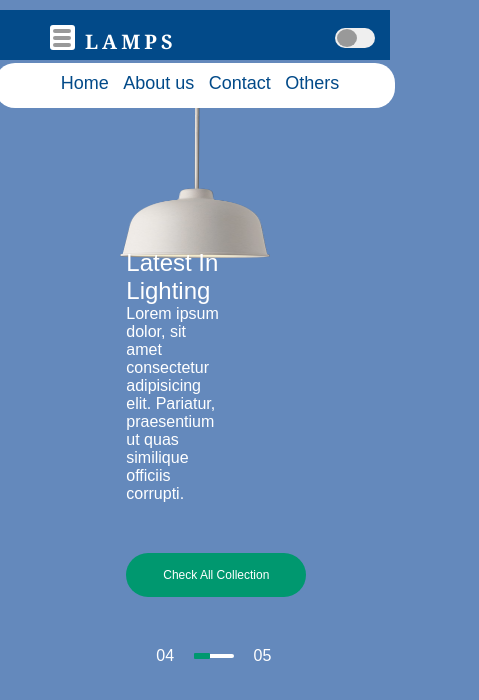
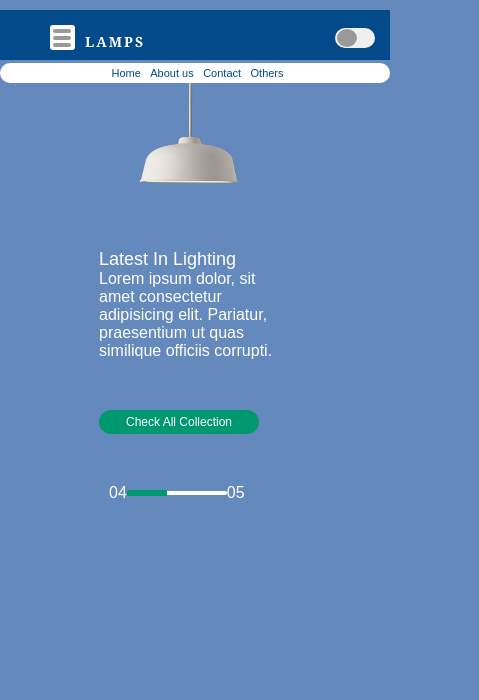
Before and after one commit to Yman172/THE-LAMP, a plain HTML site: page index.html in a window 390 px wide. Both pictures are taken after a click on the button 62 px from the left and 37 px from the top of the page. Shown: the whole page, 479 px wide, since content can reach past the window. Drawn offline with Linux system fonts and the light colour scheme.

Commit message:
change media querye

```diff
--- a/index.css
+++ b/index.css
@@ -177,6 +177,8 @@ button span{
     background-color: #00986f;
 }
 
+
+
 .child_lamp_container{
     margin-left: 50px;
 }
@@ -294,6 +296,7 @@ button span{
 
 
 
+
 .childres_light{
     border-radius: 0px;
     /* width: 78%; */
@@ -376,6 +379,8 @@ button span{
         background-color: #00986f;
     }
 
+
+
     .child_lamp_container{
         margin-left: 50px;
     }
@@ -453,100 +458,181 @@ button span{
         width: 150px;
     }
 }
-
-@media (max-width: 550px){
-
-    .lamp{
-        /* background-color: aquamarine; */
-        position: absolute;
-        left: 50%;
-        transform: translate(-50%);
-        width: 150px;
-        height: 150px;
-    }
-
-
-    .lamp_container{
-        display: flex;
-        flex-direction: column;
-        width: 100%;
-        height: 450px;
-        /* background-color: #999; */
-    }
-    .light{
-        margin-left: 0px;
-        /* background-color: azure; */
-        width: 100%;
-        height: 300px;
-        margin-top: 0px;
-        transition: opacity 0.5s;
-    }
-
-
-
-
+.para_text_six{
+    border-radius: 0;
 }
 
 
-
-
+/* .btn{
+    visibility: hidden;
+} */
 @media (max-width: 671.1px){
 
     .span_toggle_res{
         position: relative;
         left: 0%;
     }
-      .second_container{
-        /* background-color: violet;  */
-        flex-direction: column;
-        justify-content: center;
+    #child1{
+        /* background-color: antiquewhite; */
+        width: 30%;
+        padding-top: 15px;
+        padding-bottom: 5px;
+
+        /* margin: 0px 20px; */
+    }
+    #child2{
+        /* background-color: antiquewhite; */
+        padding-top: 15px;
+        height: 20px;
+        /* margin: 0px 20px; */
+    }
+    .logo{
+        margin-top: 7px;
+        font-weight: bolder;
+        font-size: 14px;
+        letter-spacing: 2px;
+        color: white;
+        font-family: Georgia, 'Times New Roman', Times, serif;
 
     }
-    /* .childres_light{
-        margin-left: 50px;
+
+    /* .menu__button{
+        padding-left: 1.5px;
+        padding: 5px 2px;
+        border-radius: 0px;
+        width: 15px;
+        height: 15px;
+        background-color: white;
+        border: 2px solid white;
+        visibility: hidden;
     } */
+    /* .span_toogle{
+        margin: 1.5px 0px;
+        border-radius: 1px;
+        height: 2px;
+        width: 9px;
+        background-color: #999;
+
+    }
+    */
+
+    .res_child{
+        margin-top: 3px;
+        position: relative;
+        left: 50%;
+        transform: translate(-50%);
+        background-color: white;
+        width: 100%;
+        height: 20px;
+        border-radius: 10px;
+        /* opacity: 0;     */
+        /* transform: translate( opacity); */
+        transition: opacity 0.5s , border-redius 0.2s;
+    }
+    .res_a{
+        margin: 0;
+        padding: 0;
+        color: rgb(2, 74, 137);
+        text-decoration: none;
+        font-size: 11px;
+        font-family: sans-serif;
+    }
+    .res_list{
+        margin-left: 5px;
+        margin-top: 0px;
+        list-style: none;
+        display: inline-block;
+    }
+
+    .second_container{
+        padding-left: 10%;
+        display: flex;
+        flex-direction: column;
+        width: 50%;
+        height: 100%;
+        visibility: visible;
+        /* background-color: #00986f; */
+    }
+    .lamp{
+        position: absolute;
+        right: 100%;
+        width: 100px;
+        height: 100px;
+        /* background-color: aquamarine; */
+        /* visibility: hidden; */
+    }
+    .light{
+        /* background-color: beige; */
+        position: absolute;
+        top: 100px;
+        left: 50%;
+
+
+        /* bottom: 4px; */
+        width: 200px;
+        height: 100px;
+        margin-top: 0px;
+        /* opacity: 1; */
+        transition: opacity 0.5s;
+    }
+    .lamp_container{
+        height: 100%;
+        position: relative;
+        width: 40%;
+     /* background-color: aqua; */
+    }
     .text_container{
         position: absolute;
-        left: 17%;
-        top: 20%;
-        margin-left: 50px;
+    /* background-color: aliceblue; */
+        width: 100%;
+        height: 100%;
     }
-    .text_h1{
-        font-size: 24px;
+    .child_lamp_container{
+        /* background-color: blanchedalmond; */
+        margin-left: 0px;
+        width: 100%;
     }
-    .a_collection{
-        font-size: 12px;
-        width: 150px;
-    }
-}
-
-@media (max-width: 550px){
-
-    .lamp{
-        /* background-color: aquamarine; */
-        position: absolute;
-        left: 50%;
-        transform: translate(-50%);
-        width: 150px;
-        height: 150px;
+    .childres_light{
+        border-radius: 0px;
+        width: 100%;
+        height: 100%;
     }
 
-
-    .lamp_container{
+    .text_h1{
+        font-size: 18px;
+    }
+    .para_text_six{
+        margin-top: 5px;
+        font-size: 12px;
+    }
+    /* .btn{
+        visibility: visible;
+    } */
+    .a_collection{
+        /* visibility: hidden; */
+        /* width: 50px;     */
+    padding: 5px;
+    }
+    .control{
         display: flex;
-        flex-direction: column;
-        width: 100%;
-        height: 450px;
-        /* background-color: #999; */
+        align-items: center;
+        justify-content: flex-start;
+        margin: 0px 20px;
     }
-    .light{
-        margin-left: 0px;
-        /* background-color: azure; */
-        width: 100%;
-        height: 300px;
-        margin-top: 0px;
-        transition: opacity 0.5s;
+    .line{
+        width: 100px;
+        height: 4px;
+        background-color: white;
+        margin: 0px 0px;
+        border-radius: 2px;
+    }
+    .control .line span{
+        width: 40%;
+        height: 6px;
+        margin-top: -1px;
+        border-radius: 1px;
+        background-color: #00986f;
+        display: block;
     }
 
-
 }
```
